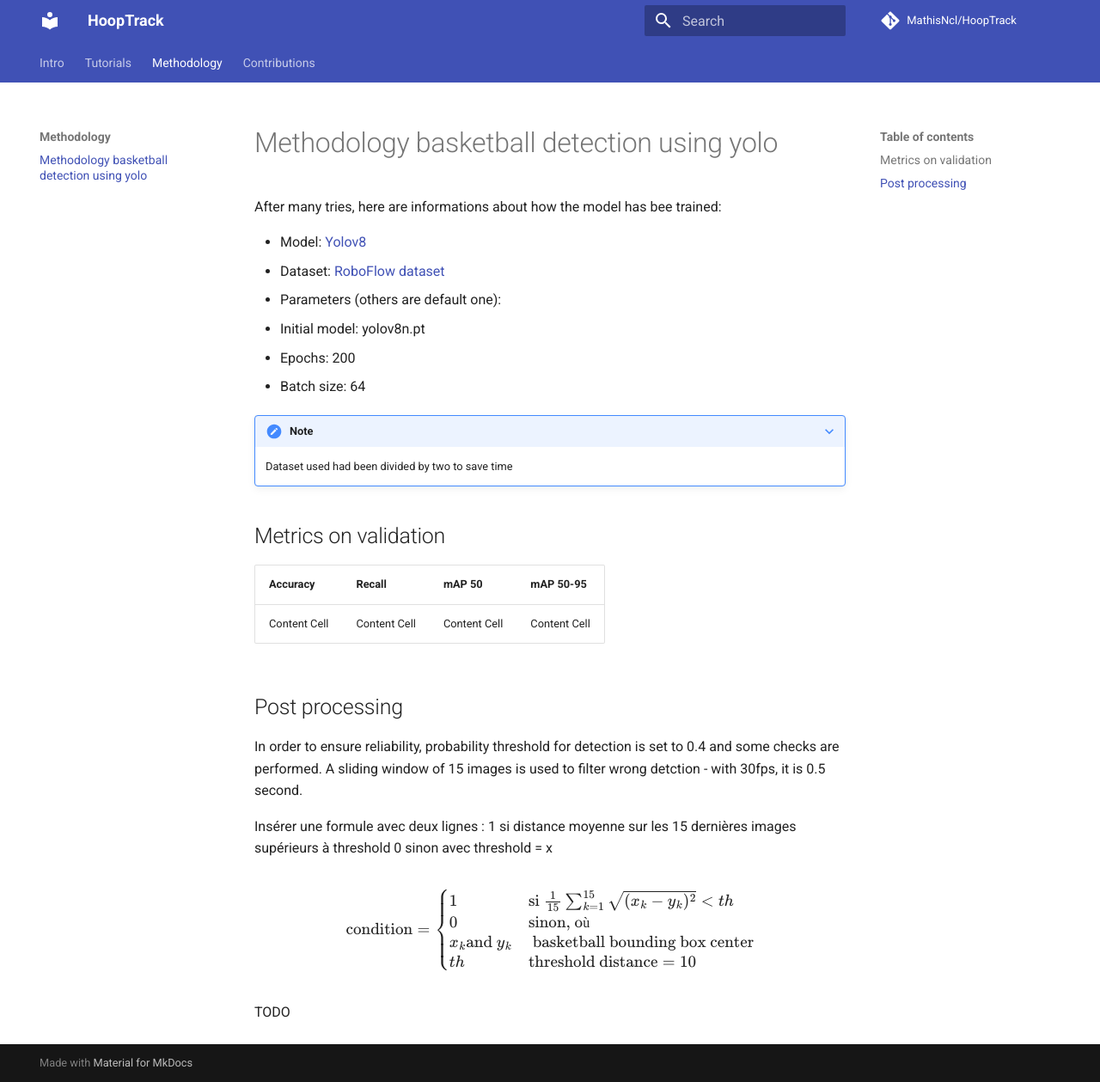
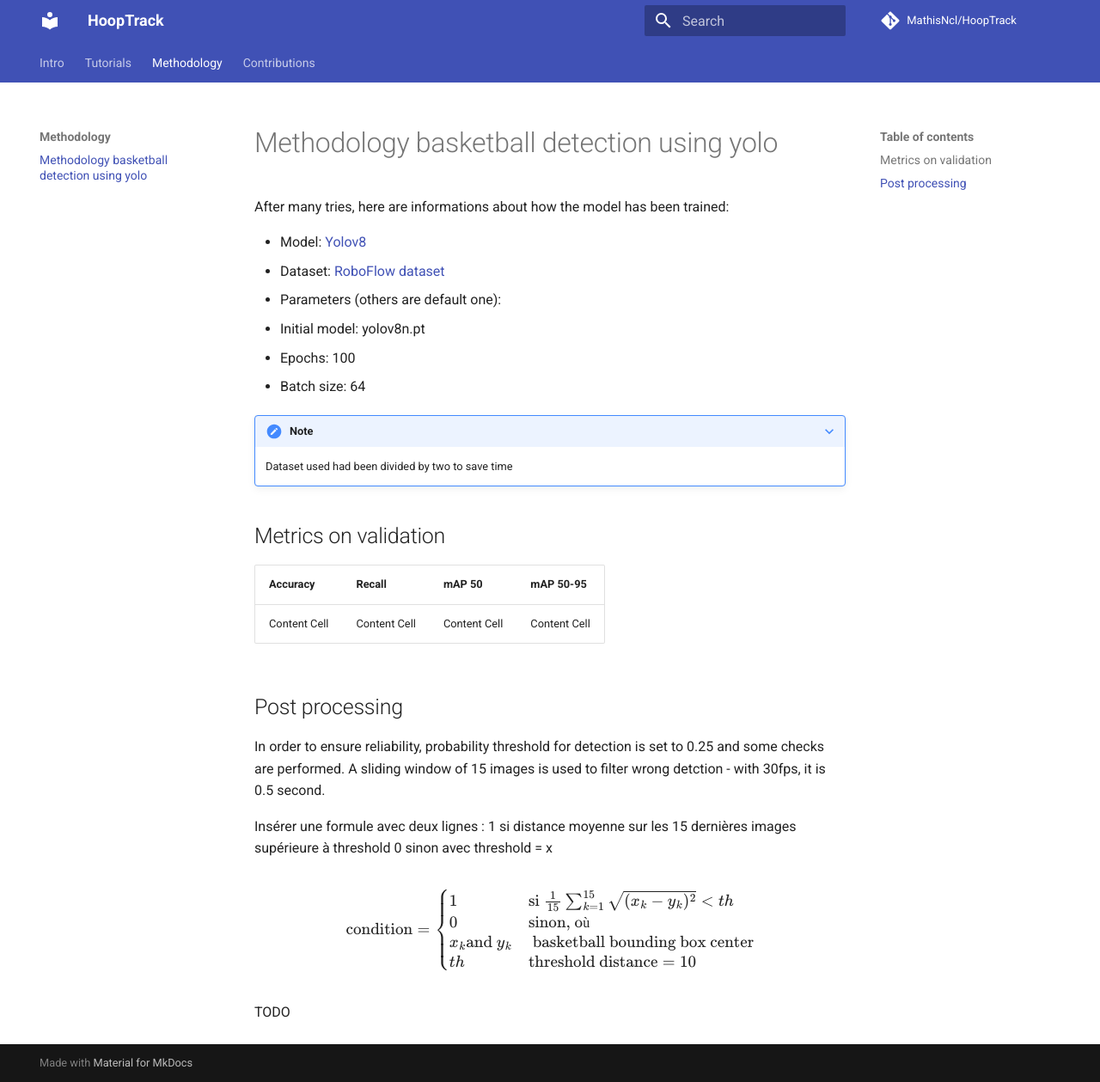
Before and after one commit to MathisNcl/HoopTrack, an MkDocs documentation site: the page built from docs/methodology/methodology_yolo.md, in a window 1280 px wide and 1259 px high. Shown: the whole window at 86% size. Built offline with MkDocs 1.6.1 and Material for MkDocs 9.7.7, drawn with Linux system fonts in a browser that asks for light colours; comment, search, counter and statistics services are not loaded.

```diff
--- a/.pre-commit-config.yaml
+++ b/.pre-commit-config.yaml
@@ -48,5 +48,5 @@
     rev: 1.5.0
     hooks:
       - id: interrogate
-        args: [--fail-under=90, --generate-badge, assets/, --badge-format, svg, --badge-style=flat]
+        args: [--fail-under=90, --generate-badge, assets/, --badge-format, svg, --badge-style=flat, src]
         exclude: tests
--- a/docs/methodology/methodology_yolo.md
+++ b/docs/methodology/methodology_yolo.md
@@ -1,12 +1,12 @@
 # Methodology basketball detection using yolo
 
-After many tries, here are informations about how the model has bee trained:
+After many tries, here are informations about how the model has been trained:
 
 - Model: [Yolov8](https://docs.ultralytics.com/modes/train/#key-features-of-train-mode)
 - Dataset: [RoboFlow dataset](https://universe.roboflow.com/ownprojects/basketball-w2xcw)
 - Parameters (others are default one):
   - Initial model: yolov8n.pt
-  - Epochs: 200
+  - Epochs: 100
   - Batch size: 64
 
 ???+ note
@@ -20,10 +20,10 @@
 
 ## Post processing
 
-In order to ensure reliability, probability threshold for detection is set to 0.4 and some checks are performed.
+In order to ensure reliability, probability threshold for detection is set to 0.25 and some checks are performed.
 A sliding window of 15 images is used to filter wrong detction - with 30fps, it is 0.5 second.
 
-Insérer une formule avec deux lignes : 1 si distance moyenne sur les 15 dernières images supérieurs à threshold  0 sinon
+Insérer une formule avec deux lignes : 1 si distance moyenne sur les 15 dernières images supérieure à threshold  0 sinon
 avec threshold = x
 
 $$
--- a/setup.cfg
+++ b/setup.cfg
@@ -19,9 +19,9 @@
 install_requires =
     matplotlib==3.8.0
     opencv-contrib-python==4.8.1.78
-    # ultralytics==8.0.203
     pydantic
     onnxruntime
+    tqdm
 
 
 include_package_data = True
@@ -51,6 +51,7 @@
     isort
     mypy
     pre-commit
+    interrogate
 
 
 doc =
```
Also changed, not shown: CHANGELOG.md (added, +7 -0 lines), docs/index.md (+4 -3 lines), 4 other files.
